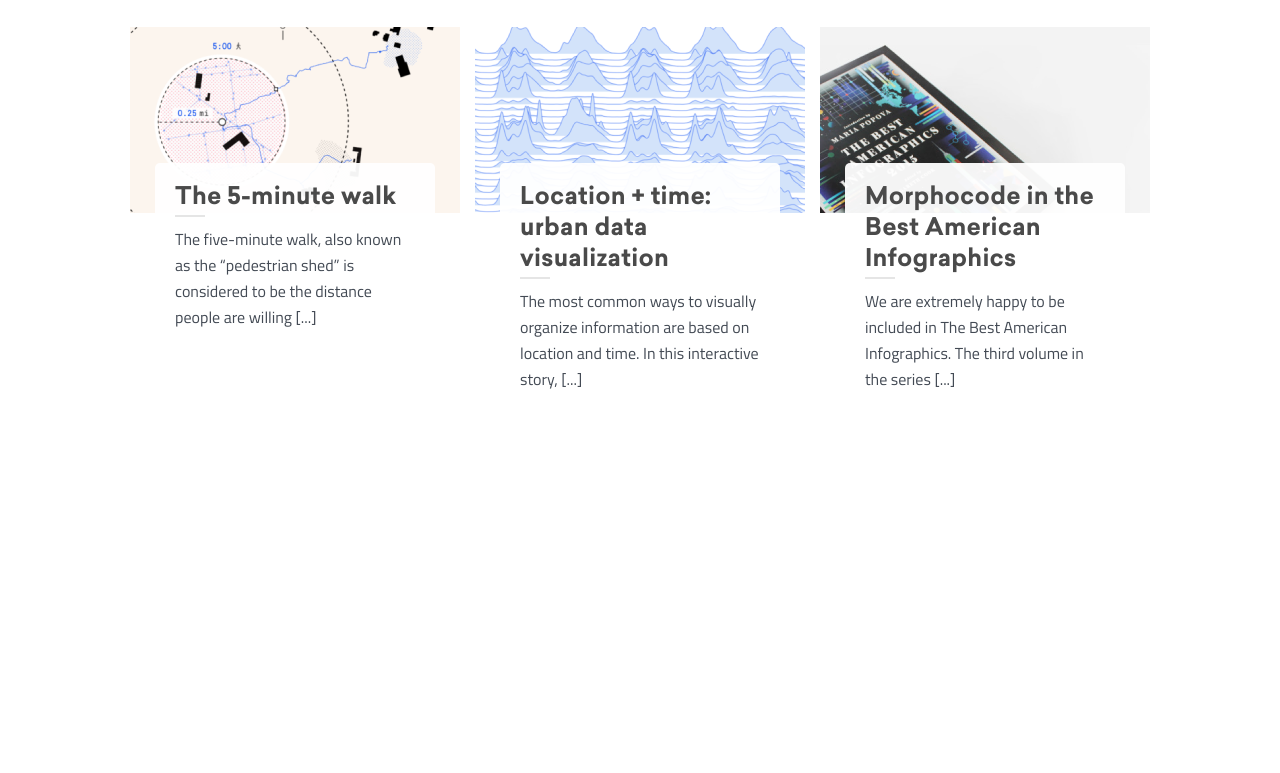
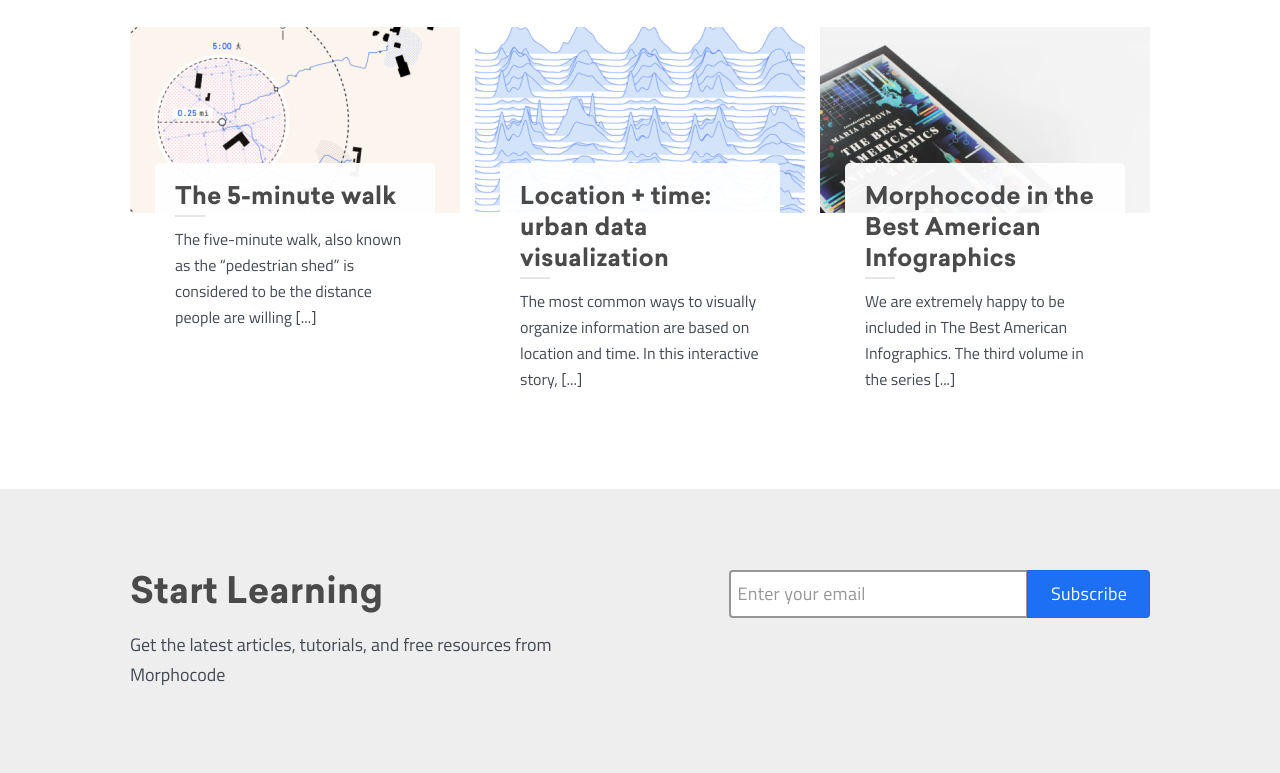
Before and after one commit to Jalilovking/Morphocode, a plain HTML site: page index.html in a window 1280 px wide. Shown: the part 2299-3072 px from the top of the page. Before the commit the page ends 2788 px from the top, so only its background shows below. Drawn offline with Linux system fonts and the light colour scheme; a web font is replaced by a local one.

Commit message:
added learning section

```diff
--- a/index.html
+++ b/index.html
@@ -133,6 +133,22 @@
                 </ul>
             </div>
         </section>
+        <section class="learning">
+            <div class="learning__conatiner container">
+                <ul class="learning__list">
+                    <li class="learning__item">
+                        <h2 class="learning__title">Start Learning</h2>
+                        <p class="learning__text">Get the latest articles, tutorials, and free resources from Morphocode</p>
+                    </li>
+                    <li class="learning__item">
+                        <form class="learning__form" method="GET" action="https://echo.htmlacademy.ru">
+                            <input class="learning__input" type="email" id="email" name="email" placeholder="Enter your email">
+                            <button class="learning__button">Subscribe</button>
+                        </form>
+                    </li>
+                </ul>
+            </div>
+        </section>
     </main>
 
 </body>
--- a/scss/_blocks/_blocks.scss
+++ b/scss/_blocks/_blocks.scss
@@ -3,3 +3,4 @@
 @import "./intro";
 @import "./projects";
 @import "./blog";
+@import "./learning";
--- /dev/null
+++ b/scss/_blocks/_learning.scss
@@ -0,0 +1,60 @@
+.learning {
+    background: #EEEEEE;
+    padding: 30px 0;
+    &__list {
+        display: flex;
+        justify-content: space-between;
+        align-items: center;
+        padding: 0 15px 53px;
+    }
+    &__title {
+        font-size: 36px;
+        line-height: 44px;
+        letter-spacing: 0.25px;
+        color: #4A4A4A;
+        margin-top: 49px;
+        margin-bottom: 18px;
+    }
+    &__text {
+        width: 463px;
+        max-width: 100%;
+        font-size: 18px;
+        line-height: 30px;
+        color: #434A54;
+    }
+    &__form {
+        margin-bottom: 21px;
+    }
+    &__input {
+        font-family: "Titillium Web", "Arial", sans-serif ;
+        width: 299px;
+        height: 42px;
+        border: 2px solid #979797;
+        padding: 22px 0 22px 7px;
+        font-size: 18px;
+        line-height: 44px;
+        letter-spacing: 0.25px;
+        margin-right: -5px;
+        border-radius: 4px 0px 0px 4px;
+        &::placeholder {
+            font-family: "Titillium Web", "Arial", sans-serif ;
+            color: #979797;
+        }
+    }
+    &__button {
+        display: inline-block;
+        font-family: "Titillium Web", "Arial", sans-serif ;
+        font-size: 18px;
+        line-height: 44px;
+        letter-spacing: 0.25px;
+        color: #FFFFFF;
+        padding: 1px 22px 1px 23px;
+        background: #1D6FF3;
+        border: 1px solid rgba(0, 0, 0, 0.05);
+        border-radius: 0px 4px 4px 0px;
+        cursor: pointer;
+        &:hover {
+            background: rgba(29, 111, 243, 0.8);
+        }
+    }
+}
```
Also changed, not shown: css/main.css, 1 other file.
